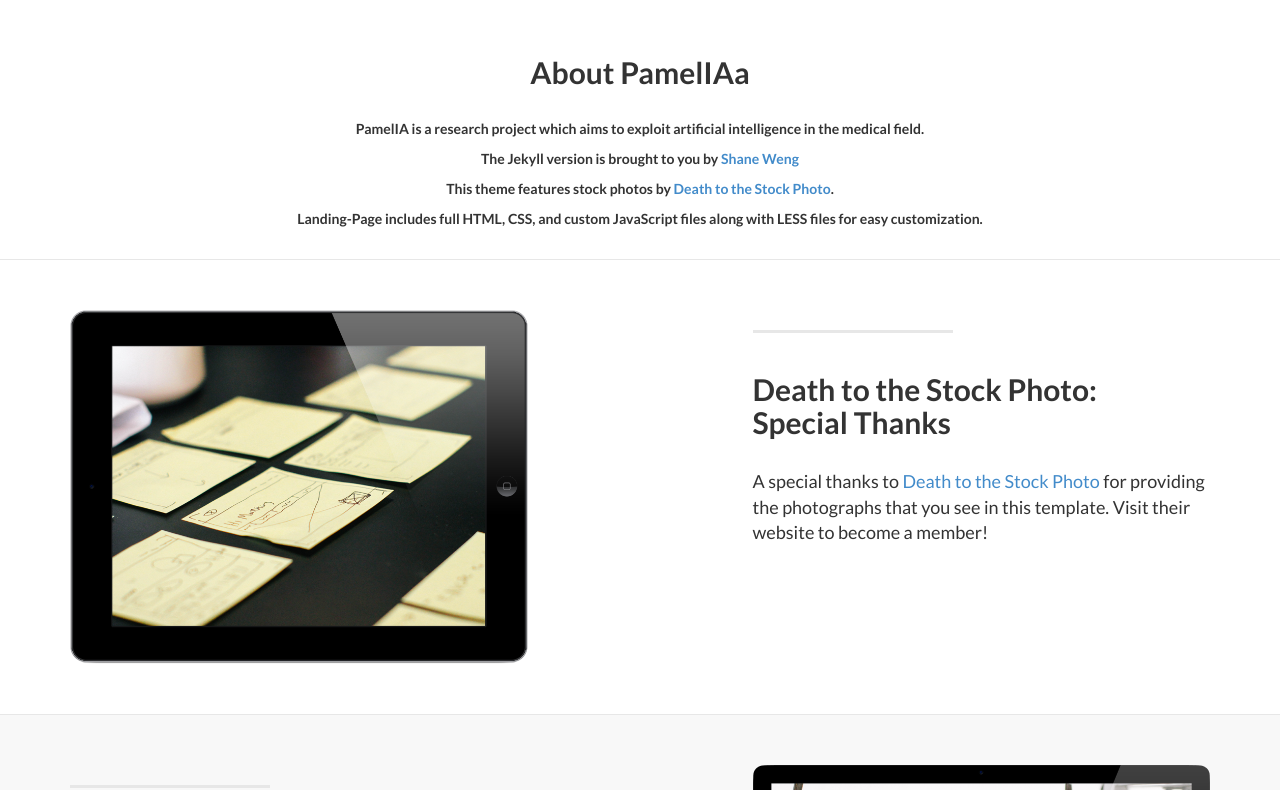
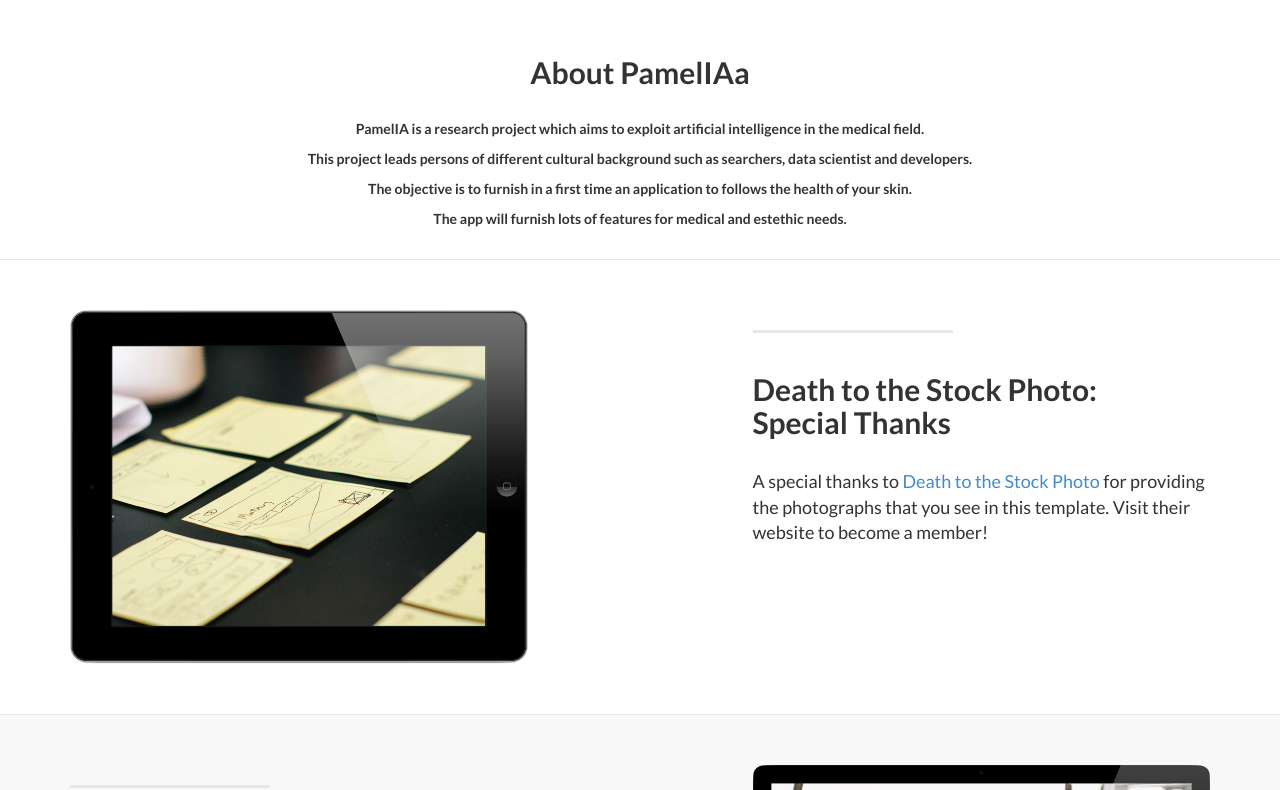
Before and after one commit to satacroteam/PamelIA-Web, a Jekyll site: the page built from index.html, in a window 1280 px wide and 900 px high, scrolled down 671 px, cut to the strip 110-900 px from the top of the window. Built offline with Jekyll 4.4.1, drawn with Linux system fonts in a browser that asks for light colours; nearby versions of some CDN libraries; library files that are not in the unit come from our copies.

Commit message:
Description

```diff
--- a/_includes/about.html
+++ b/_includes/about.html
@@ -5,10 +5,10 @@
               <br/><br/>
               <h2>About PamelIAa</h2>
               <br/>
-                <p>PamelIA is a research project  which aims to exploit artificial intelligence in the medical field. </p>
-                <p>The Jekyll version is brought to you by <a href="https://github.com/swcool">Shane Weng</a></p>
-                <p>This theme features stock photos by <a href="http://join.deathtothestockphoto.com//">Death to the Stock Photo</a>.</p>
-                <p>Landing-Page includes full HTML, CSS, and custom JavaScript files along with LESS files for easy customization.</p>
+                <p>PamelIA is a research project  which aims to exploit artificial intelligence in the medical field.</p>
+                <p>This project leads persons of different cultural background such as searchers, data scientist and developers.</a></p>
+                <p>The objective is to furnish in a first time an application to follows the health of your skin.</p>
+                <p>The app will furnish lots of features for medical and estethic needs.</p>
                 <br/>
               </div>
         </div>
```
